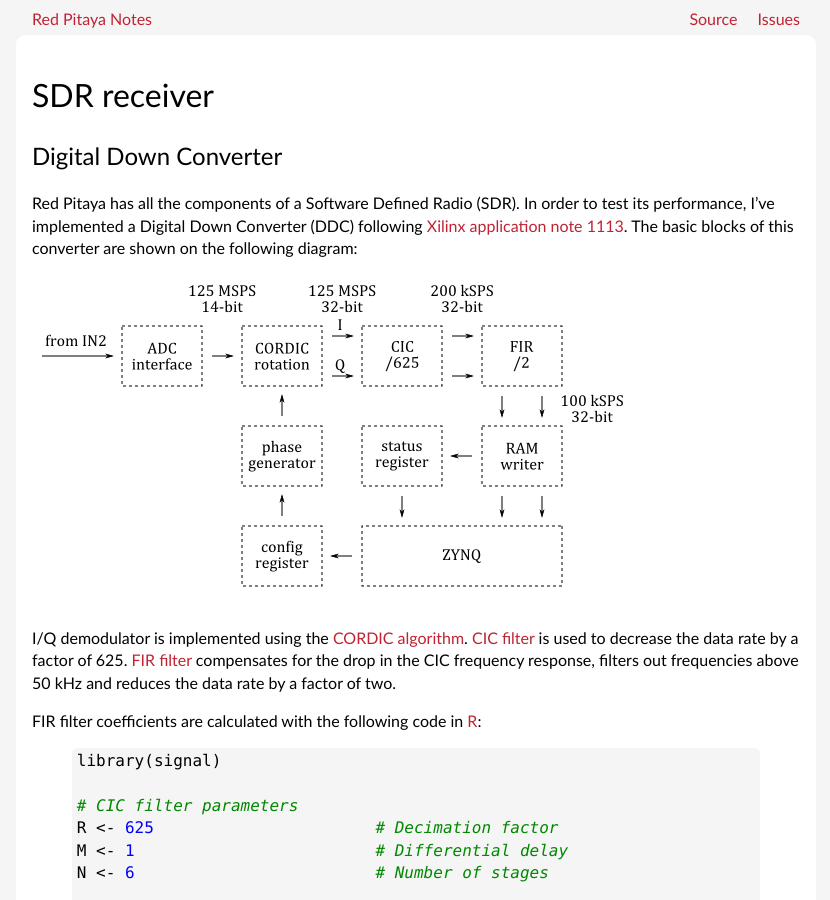
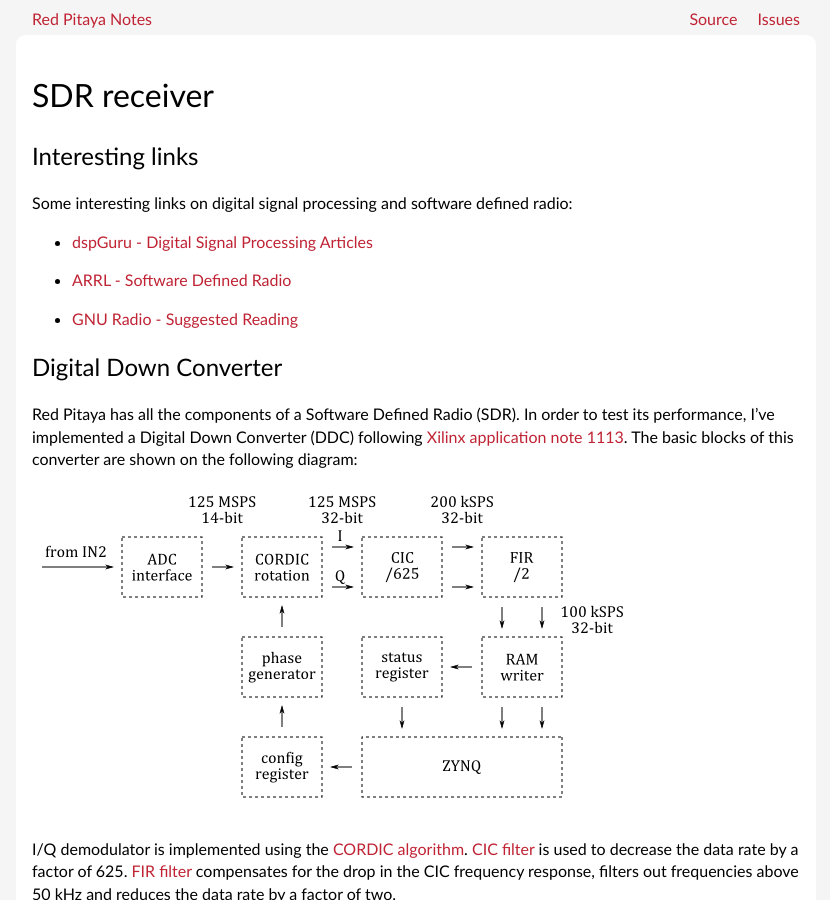
Before and after one commit to pavel-demin/red-pitaya-notes, a Jekyll site: the page built from sdr-receiver.md, in a window 1280 px wide and 900 px high. Shown: the whole window, without its empty margins (224-1054 px from the left). Built offline with Jekyll 4.4.1, drawn with Linux system fonts in a browser that asks for light colours.

Commit message:
add interesting links on DSP and SDR

```diff
--- a/sdr-receiver.md
+++ b/sdr-receiver.md
@@ -3,6 +3,17 @@ layout: page
 title: SDR receiver
 permalink: /sdr-receiver/
 ---
+
+Interesting links
+-----
+
+Some interesting links on digital signal processing and software defined radio:
+
+ - [dspGuru - Digital Signal Processing Articles](http://www.dspguru.com/dsp/articles)
+
+ - [ARRL - Software Defined Radio](http://www.arrl.org/software-defined-radio)
+
+ - [GNU Radio - Suggested Reading](http://gnuradio.org/redmine/projects/gnuradio/wiki/SuggestedReading)
 
 Digital Down Converter
 -----
```
